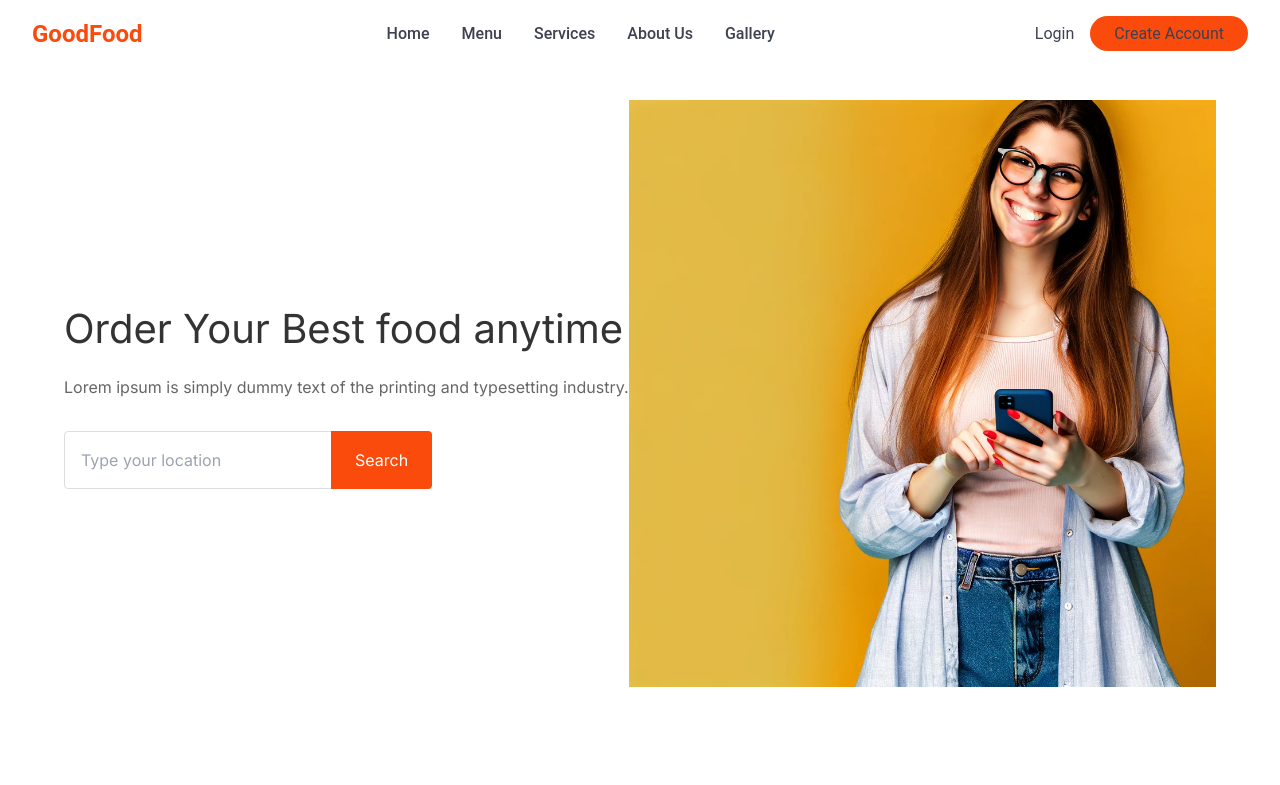
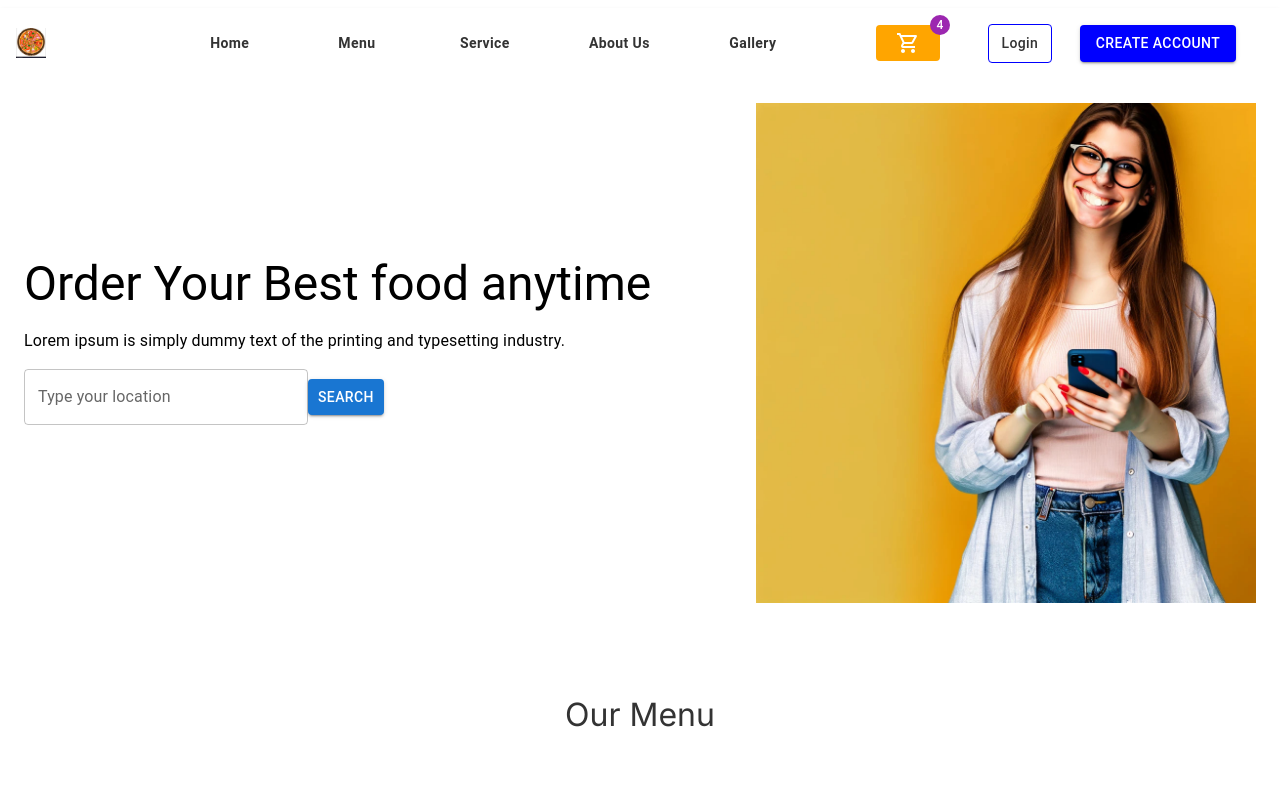
Before and after one commit to CaptainLazarus/nextj_practice, a Next.js app: page / in a window 1280 px wide. Shown: the top 785 px of the page. Built offline with nearby package versions, Linux system fonts and the light colour scheme.

Commit message:
Header v0.1 done

```diff
--- a/app/components/Header.js
+++ b/app/components/Header.js
@@ -1,39 +1,133 @@
-import Link from 'next/link'
-import styles from '../styles/Header.module.css'
-import Image from 'next/image'
+import * as React from 'react';
+import Box from '@mui/material/Box';
+import Button from '@mui/material/Button';
+import Link from 'next/link';
+import ShoppingCartOutlinedIcon from '@mui/icons-material/ShoppingCartOutlined';
+import { Badge } from '@mui/material';
 
-const Header = () => {
+export default function Navbar() {
   return (
-    <header className={styles.header}>
-      <div className={styles.logo}>
+    <Box
+      style={{
+        display: 'flex',
+        alignItems: 'center',
+        justifyContent: 'space-evenly',
+        padding: '10px 20px',
+        boxShadow: '0 2px 4px rgba(0, 0, 0, 0.1)',
+        backgroundColor: '#fff',
+        marginTop: '0.5em',
+        padding: '1em'
+      }}
+    >
+      <Box style={{flex: 1, width: '100%'}}>
+        <img src="/pizza.jpg" alt="GoodFood" style={{ width: 'auto', height: '30px' }} />
+      </Box>
+      <Box style={{ display: 'flex', alignItems: 'center', justifyContent: 'space-evenly', flex: 5, width: '100%'}}>
+        {/* Use Next.js Link for client-side navigation */}
         <Link href="/" passHref>
-          GoodFood
+          <Button
+            sx={{
+              color: '#333',
+              fontWeight: 'bold',
+              textTransform: 'none',
+              marginRight: '20px',
+              '&:hover': { color: '#007bff' },
+            }}
+          >
+            Home
+          </Button>
         </Link>
-      </div>
-      <nav className={styles.nav}>
-        <Link href="/" passHref>Home</Link>
-        <Link href="/menu" passHref>Menu</Link>
-        <Link href="/services" passHref>Services</Link>
-        <Link href="/about-us" passHref>About Us</Link>
-        <Link href="/gallery" passHref>Gallery</Link>
-        {/* <div className={styles.cart}>
-          <Link href="/cart" passHref>
-            <Image
-              src="/pizza.jpg" // Path to your cart icon image
-              alt="Cart"
-              width={24}
-              height={24}
-            />
-            <span className={styles.badge}>3</span>
-          </Link>
-        </div> */}
-      </nav>
-      <div className={styles.auth}>
-        <Link href="/login" passHref>Login</Link>
-        <Link href="/signup" passHref className={styles.signup}>Create Account</Link>
-      </div>
-    </header>
+        <Link href="/menu" passHref>
+          <Button
+            sx={{
+              color: '#333',
+              fontWeight: 'bold',
+              textTransform: 'none',
+              marginRight: '20px',
+              '&:hover': { color: '#007bff' },
+            }}
+          >
+            Menu
+          </Button>
+        </Link>
+        <Link href="/service" passHref>
+          <Button
+            sx={{
+              color: '#333',
+              fontWeight: 'bold',
+              textTransform: 'none',
+              marginRight: '20px',
+              '&:hover': { color: '#007bff' },
+            }}
+          >
+            Service
+          </Button>
+        </Link>
+        <Link href="/service" passHref>
+          <Button
+            sx={{
+              color: '#333',
+              fontWeight: 'bold',
+              textTransform: 'none',
+              marginRight: '20px',
+              '&:hover': { color: '#007bff' },
+            }}
+          >
+            About Us
+          </Button>
+        </Link>
+        <Link href="/gallery" passHref>
+          <Button
+            sx={{
+              color: '#333',
+              fontWeight: 'bold',
+              textTransform: 'none',
+              marginRight: '20px',
+              '&:hover': { color: '#007bff' },
+            }}
+          >
+            Gallery
+          </Button>
+        </Link>
+      </Box>
+      <Box style={{ display: 'flex', alignItems: 'center', justifyContent: 'space-evenly', flex: 3, width: '100%'}}>
+      <Badge badgeContent={4} color="secondary">
+        <Button style={{
+          backgroundColor: 'orange'
+        }}>
+          <ShoppingCartOutlinedIcon style={{
+          color: 'white'
+        }}/>
+        </Button>
+        </Badge>
+        <Link href="/login" passHref>
+          <Button
+            style={{
+              color: '#333',
+              textTransform: 'none',
+              marginLeft: '20px',
+              border: '1px solid blue'
+            }}
+          >
+            Login
+          </Button>
+        </Link>
+        <Link href="/register" passHref>
+          <Button variant="contained"
+            // sx={{
+            //   color: 'white',
+            //   backgroundColor: 'blue',
+            //   textTransform: 'none',
+            //   marginLeft: '20px',
+            // }}
+            style={{
+              backgroundColor: 'blue'
+            }}
+          >
+            Create Account
+          </Button>
+        </Link>
+      </Box>
+    </Box>
   );
 }
-
-export default Header
--- a/app/components/Hero.js
+++ b/app/components/Hero.js
@@ -1,29 +1,73 @@
-import Image from 'next/image'
-import styles from '../styles/Hero.module.css' // Make sure to create this CSS module
+import * as React from 'react';
+import Box from '@mui/material/Box';
+import Typography from '@mui/material/Typography';
+import TextField from '@mui/material/TextField';
+import Button from '@mui/material/Button';
+import Image from 'next/image';
 
 const Hero = () => {
   return (
-    <div className={styles.hero}>
-      <div className={styles.heroText}>
-        <h1>Order Your Best food anytime</h1>
-        <p>Lorem ipsum is simply dummy text of the printing and typesetting industry.</p>
-        <div className={styles.searchBox}>
-          <input type="text" placeholder="Type your location" />
-          <button type="button">Search</button>
-        </div>
-      </div>
-      <div className={styles.heroImage}>
-        {/* Here we use the Image component for optimized image delivery */}
+    <Box
+      sx={{
+        display: 'flex',
+        flexDirection: { xs: 'column', md: 'row' },
+        alignItems: 'center',
+        justifyContent: 'space-between',
+        p: 3,
+        backgroundColor: 'background.paper',
+      }}
+    >
+      <Box
+        sx={{
+          display: 'flex',
+          flexDirection: 'column',
+          alignItems: { xs: 'center', md: 'flex-start' },
+          textAlign: { xs: 'center', md: 'left' },
+          mb: { xs: 5, md: 0 },
+        }}
+      >
+        <Typography variant="h3" component="h1" gutterBottom>
+          Order Your Best food anytime
+        </Typography>
+        <Typography variant="body1" paragraph>
+          Lorem ipsum is simply dummy text of the printing and typesetting industry.
+        </Typography>
+        <Box
+          sx={{
+            display: 'flex',
+            alignItems: 'center',
+            width: '100%',
+            maxWidth: 360,
+            mb: 3,
+          }}
+        >
+          <TextField
+            fullWidth
+            label="Type your location"
+            variant="outlined"
+          />
+          <Button variant="contained" style={{ ml: 1 }}>
+            Search
+          </Button>
+        </Box>
+      </Box>
+      <Box
+        sx={{
+          maxWidth: 500,
+          width: '100%', // This ensures the image container scales nicely.
+          height: 'auto',
+        }}
+      >
         <Image
-          src="/smiling_woman.jpg" // Path to the downloaded image
+          src="/smiling_woman.jpg"
           alt="Woman smiling"
           width={500}
           height={600}
           layout="responsive"
         />
-      </div>
-    </div>
-  )
-}
+      </Box>
+    </Box>
+  );
+};
 
-export default Hero
+export default Hero;
--- a/app/globals.css
+++ b/app/globals.css
@@ -16,7 +16,7 @@
   }
 }
 
-body {
+/* body {
   color: rgb(var(--foreground-rgb));
   background: linear-gradient(
       to bottom,
@@ -24,7 +24,7 @@
       rgb(var(--background-end-rgb))
     )
     rgb(var(--background-start-rgb));
-}
+} */
 
 @layer utilities {
   .text-balance {
--- a/app/styles/Header.module.css
+++ /dev/null
@@ -1,77 +0,0 @@
-.header {
-  display: flex;
-  align-items: center;
-  justify-content: space-between;
-  padding: 1rem 2rem;
-  background-color: #fff;
-  font-family: 'Roboto', sans-serif; /* Using the imported font family */
-}
-
-.logo a {
-  color: #FA4A0C; /* Example color for the logo */
-  font-weight: bold;
-  font-size: 1.5rem;
-  text-decoration: none;
-}
-
-.nav a {
-  color: #3E4152; /* Dark grey color for the menu items */
-  font-weight: 500;
-  margin: 0 1rem;
-  text-decoration: none;
-  transition: color 0.3s ease;
-}
-
-.nav a:hover {
-  color: #FA4A0C; /* Highlight color on hover */
-}
-
-.auth a {
-  color: #3E4152; /* Dark grey color for the auth links */
-  margin-left: 1rem;
-  text-decoration: none;
-}
-
-.auth a:hover {
-  color: #FA4A0C; /* Highlight color on hover */
-}
-
-.cart {
-  position: relative;
-  margin-right: 1rem;
-}
-
-.badge {
-  position: absolute;
-  top: -10px;
-  right: -10px;
-  width: 20px;
-  height: 20px;
-  background-color: #FA4A0C;
-  color: #fff;
-  border-radius: 50%;
-  display: flex;
-  justify-content: center;
-  align-items: center;
-  font-size: 0.75rem;
-  font-weight: bold;
-}
-
-.login {
-  color: #3E4152; /* Adjust colors to match design */
-  margin-right: 1rem;
-  text-decoration: none;
-}
-
-.signup {
-  background-color: #FA4A0C; /* Adjust colors to match design */
-  color: #fff;
-  padding: 0.5rem 1.5rem;
-  border-radius: 20px;
-  text-decoration: none;
-  transition: background-color 0.3s ease;
-}
-
-.signup:hover {
-  background-color: #D93907;
-}
```
Also changed, not shown: package.json (+12 -5 lines), 1 other file (tests, documents, lock files or other folders).
